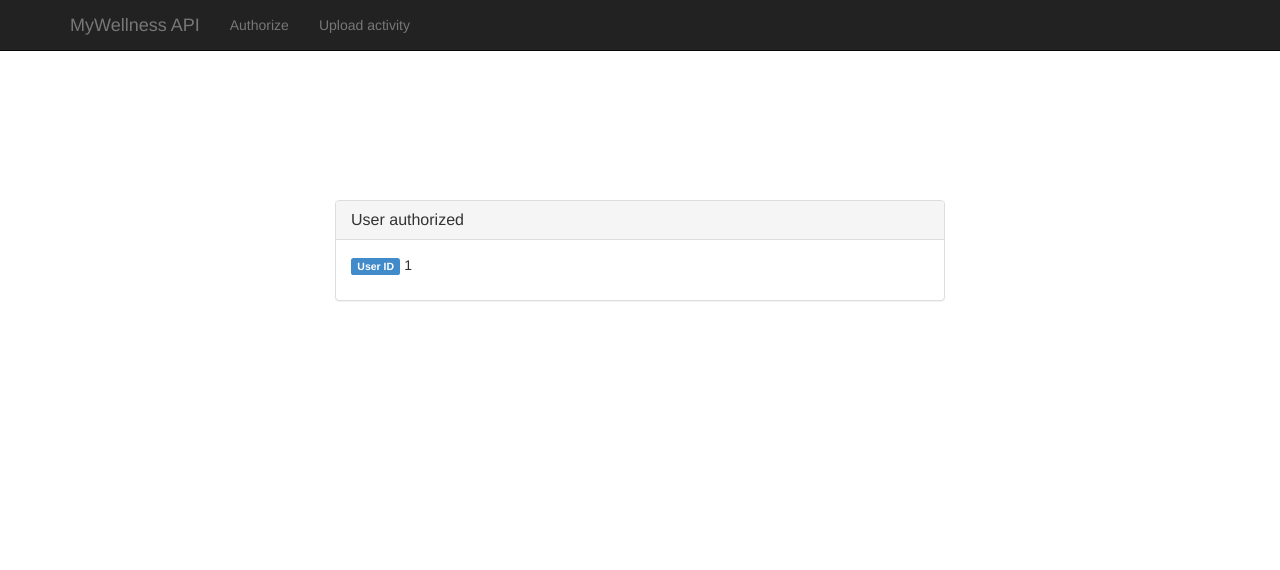
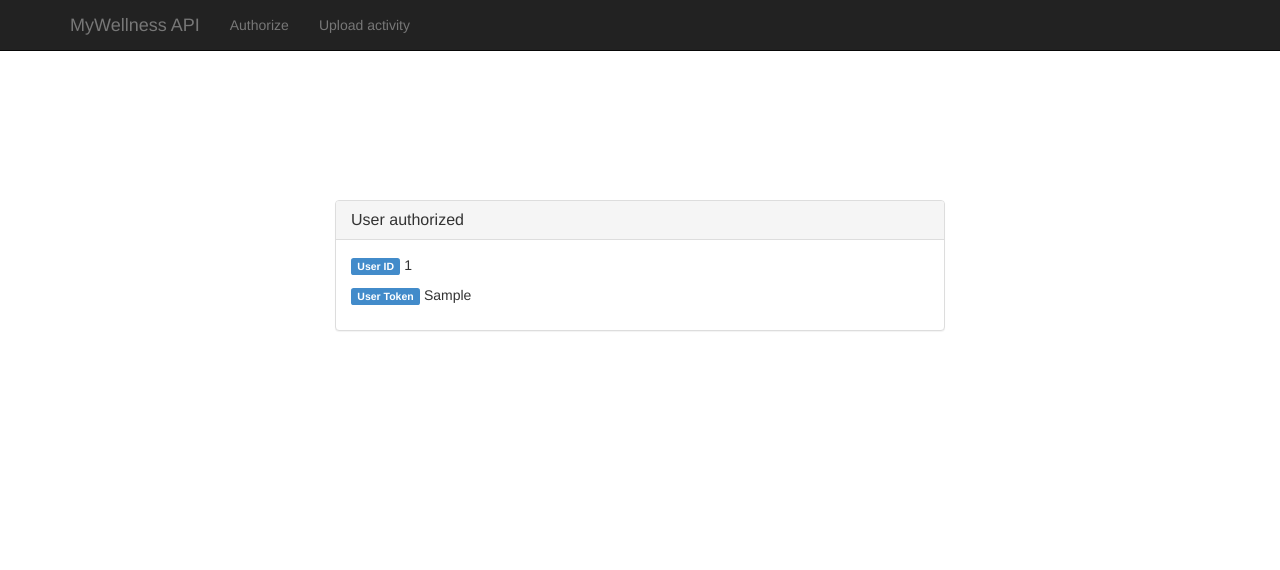
Before and after one commit to mywellnesscloud/pyApiUsageSample, a Flask app: template templates/authentication/authorized_user.html in a window 1280 px wide. Shown: the top 570 px of the page. Run offline with Flask 2, Linux system fonts and the light colour scheme; the template is opened without the code that fills it: most values are stand-ins (such as "Sample title", 1, 10 or a date in 2020); parts of the project's set-up code (start-up, migrations or seed data) failed here and were passed over; some libraries are stand-ins or nearby versions.

Commit message:
auth token visualization

```diff
--- a/templates/activities/upload.html
+++ b/templates/activities/upload.html
@@ -19,6 +19,10 @@
     </div>
 
 
+
+
 </div>
 
+
+
 {% endblock %}
--- a/templates/authentication/authorized_user.html
+++ b/templates/authentication/authorized_user.html
@@ -9,11 +9,10 @@
         <div class="panel-heading">
             <h3 class="panel-title">User authorized</h3>
         </div>
-        <div class="panel-body">
+        <div class="panel-body" style="word-wrap:break-word; ">
             <p><span class="label label-primary">User ID</span> {{ auth_result.user_id }}</p>
-            <!--
             <p><span class="label label-primary">User Token</span> {{ auth_result.access_token }}</p>
-            -->
+
         </div>
     </div>
 </div>
```
